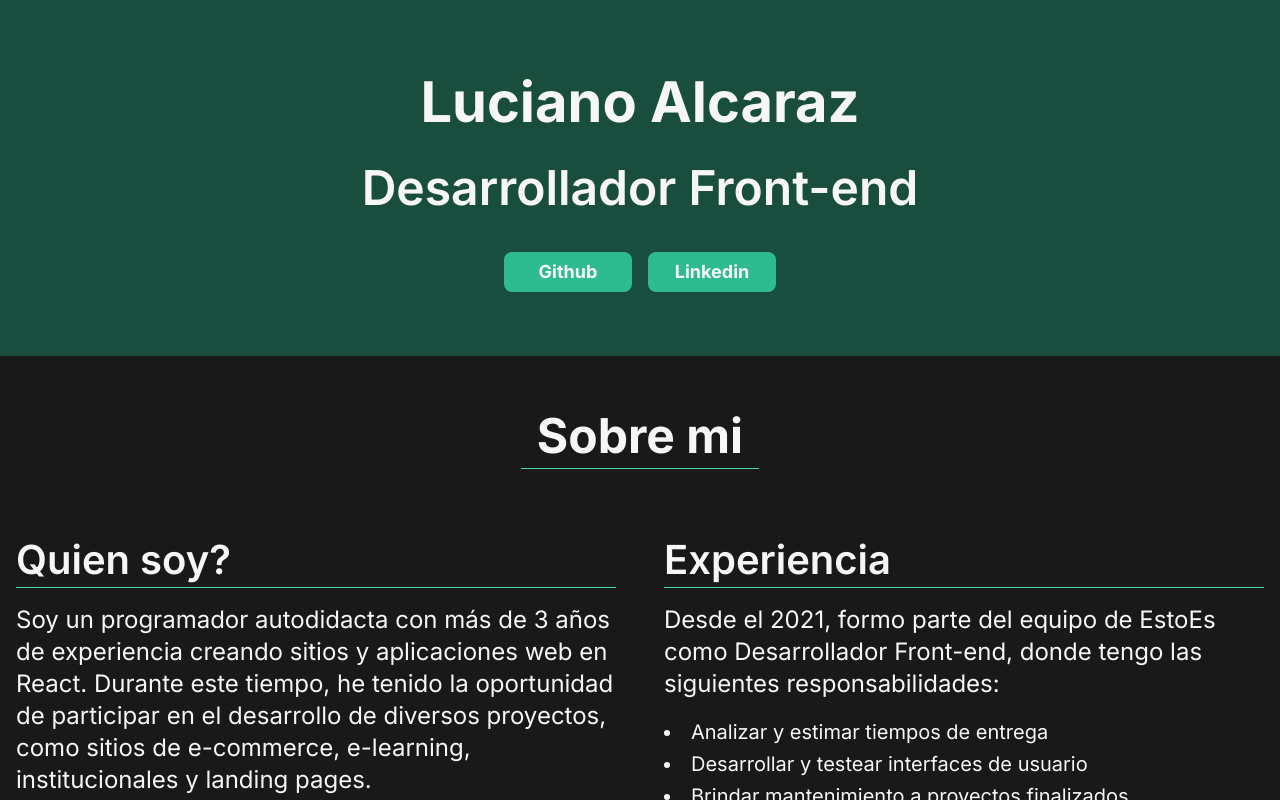
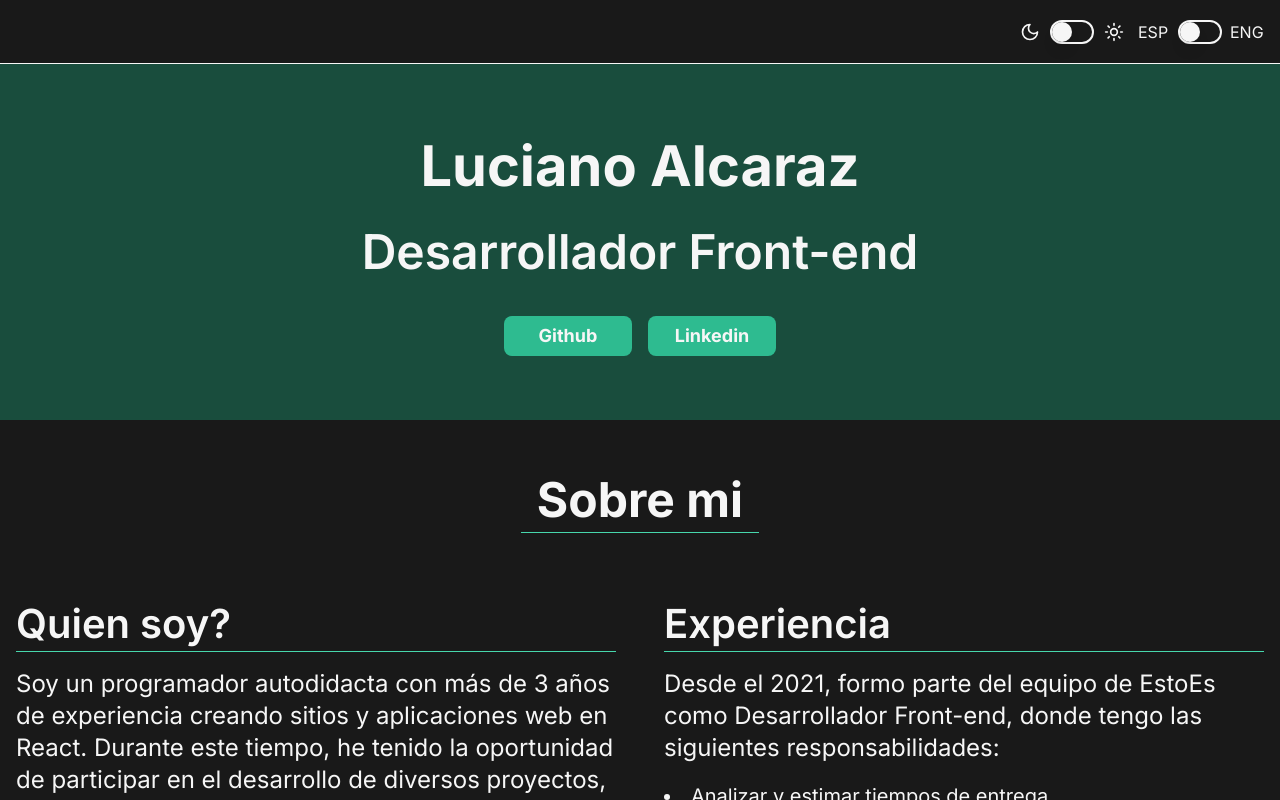
Before and after one commit to maple146/portfolio, a Next.js app: page / in a window 1280 px wide. Shown: the top 800 px of the page. Built offline with nearby package versions, Linux system fonts and the light colour scheme.

Commit message:
Add navbar component

```diff
--- a/package.json
+++ b/package.json
@@ -1,6 +1,6 @@
 {
   "name": "portfolio",
-  "version": "0.1.0",
+  "version": "0.1.1",
   "private": true,
   "scripts": {
     "dev": "next dev",
@@ -11,6 +11,7 @@
   "dependencies": {
     "@radix-ui/react-navigation-menu": "^1.1.4",
     "@radix-ui/react-slot": "^1.0.2",
+    "@radix-ui/react-switch": "^1.0.3",
     "class-variance-authority": "^0.7.0",
     "clsx": "^2.1.0",
     "lucide-react": "^0.315.0",
--- a/src/app/_home/header.tsx
+++ b/src/app/_home/header.tsx
@@ -3,7 +3,7 @@ import { HeaderTypes } from "@/types/header.types";
 
 export default function Header({ title, subtitle, buttons }: HeaderTypes) {
   return (
-    <div className="bg-main-900 h-screen lg:h-auto py-16">
+    <div className="bg-main-900 h-screen lg:h-auto pb-16 pt-[128px]">
       <div className="container flex flex-col items-center justify-center h-full text-center">
         <p className="text-xl lg:text-xl-4 mb-4 font-bold">{title}</p>
         <p className="text-lg lg:text-xl-3 mb-8 font-semibold">{subtitle}</p>
--- a/src/app/layout.tsx
+++ b/src/app/layout.tsx
@@ -1,8 +1,8 @@
 import type { Metadata } from "next";
 import "./globals.css";
 import { Inter as FontSans } from "next/font/google";
-
 import { cn } from "@/lib/utils";
+import Navbar from "@/components/navbar";
 
 const fontSans = FontSans({
   subsets: ["latin"],
@@ -27,6 +27,7 @@ export default function RootLayout({
           fontSans.variable
         )}
       >
+        <Navbar />
         {children}
       </body>
     </html>
--- /dev/null
+++ b/src/components/navbar.tsx
@@ -0,0 +1,43 @@
+'use client'
+
+import { useState } from "react"
+import { Switch } from "@/components/ui/switch"
+import { MoonIcon, SunIcon } from "lucide-react";
+
+export default function Navbar() {
+	const [languageSpanish, setLanguageSpanish] = useState(true);
+	const [darkMode, setDarkMode] = useState(true);
+	console.log({ darkMode })
+	console.log({ languageSpanish })
+
+	return (
+		<nav className="fixed w-full h-16 z-10">
+			<div className="container h-full flex justify-end items-center border-b border-gray-200 bg-black">
+				<div className="flex justify-center w-32">
+					<div className="flex items-center justify-center space-x-1">
+						<MoonIcon className="w-8 h-5" />
+						<Switch
+							id="theme-mode"
+							onClick={() => setDarkMode(!darkMode)}
+						/>
+						<SunIcon className="w-8 h-5" />
+					</div>
+				</div>
+				<div className="flex justify-center w-32">
+					<div className="flex items-center justify-center space-x-2">
+						<div className="w-8">
+							ESP
+						</div>
+						<Switch
+							id="language-mode"
+							onClick={() => setLanguageSpanish(!languageSpanish)}
+						/>
+						<div className="w-8">
+							ENG
+						</div>
+					</div>
+				</div>
+			</div>
+		</nav>
+	)
+}
--- a/src/components/ui/button.tsx
+++ b/src/components/ui/button.tsx
@@ -26,21 +26,31 @@ export interface ButtonProps
   extends React.ButtonHTMLAttributes<HTMLButtonElement>,
   VariantProps<typeof buttonVariants> {
   asChild?: boolean;
-  href: string;
+  href?: string | undefined;
 }
 
 const Button = React.forwardRef<HTMLButtonElement, ButtonProps>(
   ({ className, variant, size, asChild = false, href, ...props }, ref) => {
     const Comp = asChild ? Slot : "button";
-    return (
-      <Link href={href} rel="noopener noreferrer" target="_blank">
+    if (href) {
+      return (
+        <Link href={href} rel="noopener noreferrer" target="_blank">
+          <Comp
+            className={cn(buttonVariants({ variant, size, className }))}
+            ref={ref}
+            {...props}
+          />
+        </Link>
+      );
+    } else {
+      return (
         <Comp
           className={cn(buttonVariants({ variant, size, className }))}
           ref={ref}
           {...props}
         />
-      </Link>
-    );
+      )
+    }
   }
 );
 Button.displayName = "Button";
--- a/src/components/ui/navigation-menu.tsx
+++ /dev/null
@@ -1,128 +0,0 @@
-import * as React from "react"
-import * as NavigationMenuPrimitive from "@radix-ui/react-navigation-menu"
-import { cva } from "class-variance-authority"
-import { ChevronDown } from "lucide-react"
-
-import { cn } from "@/lib/utils"
-
-const NavigationMenu = React.forwardRef<
-  React.ElementRef<typeof NavigationMenuPrimitive.Root>,
-  React.ComponentPropsWithoutRef<typeof NavigationMenuPrimitive.Root>
->(({ className, children, ...props }, ref) => (
-  <NavigationMenuPrimitive.Root
-    ref={ref}
-    className={cn(
-      "relative z-10 flex max-w-max flex-1 items-center justify-center",
-      className
-    )}
-    {...props}
-  >
-    {children}
-    <NavigationMenuViewport />
-  </NavigationMenuPrimitive.Root>
-))
-NavigationMenu.displayName = NavigationMenuPrimitive.Root.displayName
-
-const NavigationMenuList = React.forwardRef<
-  React.ElementRef<typeof NavigationMenuPrimitive.List>,
-  React.ComponentPropsWithoutRef<typeof NavigationMenuPrimitive.List>
->(({ className, ...props }, ref) => (
-  <NavigationMenuPrimitive.List
-    ref={ref}
-    className={cn(
-      "group flex flex-1 list-none items-center justify-center space-x-1",
-      className
-    )}
-    {...props}
-  />
-))
-NavigationMenuList.displayName = NavigationMenuPrimitive.List.displayName
-
-const NavigationMenuItem = NavigationMenuPrimitive.Item
-
-const navigationMenuTriggerStyle = cva(
-  "group inline-flex h-10 w-max items-center justify-center rounded-md bg-white px-4 py-2 text-sm font-medium transition-colors hover:bg-slate-100 hover:text-slate-900 focus:bg-slate-100 focus:text-slate-900 focus:outline-none disabled:pointer-events-none disabled:opacity-50 data-[active]:bg-slate-100/50 data-[state=open]:bg-slate-100/50 dark:bg-slate-950 dark:hover:bg-slate-800 dark:hover:text-slate-50 dark:focus:bg-slate-800 dark:focus:text-slate-50 dark:data-[active]:bg-slate-800/50 dark:data-[state=open]:bg-slate-800/50"
-)
-
-const NavigationMenuTrigger = React.forwardRef<
-  React.ElementRef<typeof NavigationMenuPrimitive.Trigger>,
-  React.ComponentPropsWithoutRef<typeof NavigationMenuPrimitive.Trigger>
->(({ className, children, ...props }, ref) => (
-  <NavigationMenuPrimitive.Trigger
-    ref={ref}
-    className={cn(navigationMenuTriggerStyle(), "group", className)}
-    {...props}
-  >
-    {children}{""}
-    <ChevronDown
-      className="relative top-[1px] ml-1 h-3 w-3 transition duration-200 group-data-[state=open]:rotate-180"
-      aria-hidden="true"
-    />
-  </NavigationMenuPrimitive.Trigger>
-))
-NavigationMenuTrigger.displayName = NavigationMenuPrimitive.Trigger.displayName
-
-const NavigationMenuContent = React.forwardRef<
-  React.ElementRef<typeof NavigationMenuPrimitive.Content>,
-  React.ComponentPropsWithoutRef<typeof NavigationMenuPrimitive.Content>
->(({ className, ...props }, ref) => (
-  <NavigationMenuPrimitive.Content
-    ref={ref}
-    className={cn(
-      "left-0 top-0 w-full data-[motion^=from-]:animate-in data-[motion^=to-]:animate-out data-[motion^=from-]:fade-in data-[motion^=to-]:fade-out data-[motion=from-end]:slide-in-from-right-52 data-[motion=from-start]:slide-in-from-left-52 data-[motion=to-end]:slide-out-to-right-52 data-[motion=to-start]:slide-out-to-left-52 md:absolute md:w-auto",
-      className
-    )}
-    {...props}
-  />
-))
-NavigationMenuContent.displayName = NavigationMenuPrimitive.Content.displayName
-
-const NavigationMenuLink = NavigationMenuPrimitive.Link
-
-const NavigationMenuViewport = React.forwardRef<
-  React.ElementRef<typeof NavigationMenuPrimitive.Viewport>,
-  React.ComponentPropsWithoutRef<typeof NavigationMenuPrimitive.Viewport>
->(({ className, ...props }, ref) => (
-  <div className={cn("absolute left-0 top-full flex justify-center")}>
-    <NavigationMenuPrimitive.Viewport
-      className={cn(
-        "origin-top-center relative mt-1.5 h-[var(--radix-navigation-menu-viewport-height)] w-full overflow-hidden rounded-md border border-slate-200 bg-white text-slate-950 shadow-lg data-[state=open]:animate-in data-[state=closed]:animate-out data-[state=closed]:zoom-out-95 data-[state=open]:zoom-in-90 md:w-[var(--radix-navigation-menu-viewport-width)] dark:border-slate-800 dark:bg-slate-950 dark:text-slate-50",
-        className
-      )}
-      ref={ref}
-      {...props}
-    />
-  </div>
-))
-NavigationMenuViewport.displayName =
-  NavigationMenuPrimitive.Viewport.displayName
-
-const NavigationMenuIndicator = React.forwardRef<
-  React.ElementRef<typeof NavigationMenuPrimitive.Indicator>,
-  React.ComponentPropsWithoutRef<typeof NavigationMenuPrimitive.Indicator>
->(({ className, ...props }, ref) => (
-  <NavigationMenuPrimitive.Indicator
-    ref={ref}
-    className={cn(
-      "top-full z-[1] flex h-1.5 items-end justify-center overflow-hidden data-[state=visible]:animate-in data-[state=hidden]:animate-out data-[state=hidden]:fade-out data-[state=visible]:fade-in",
-      className
-    )}
-    {...props}
-  >
-    <div className="relative top-[60%] h-2 w-2 rotate-45 rounded-tl-sm bg-slate-200 shadow-md dark:bg-slate-800" />
-  </NavigationMenuPrimitive.Indicator>
-))
-NavigationMenuIndicator.displayName =
-  NavigationMenuPrimitive.Indicator.displayName
-
-export {
-  navigationMenuTriggerStyle,
-  NavigationMenu,
-  NavigationMenuList,
-  NavigationMenuItem,
-  NavigationMenuContent,
-  NavigationMenuTrigger,
-  NavigationMenuLink,
-  NavigationMenuIndicator,
-  NavigationMenuViewport,
-}
--- /dev/null
+++ b/src/components/ui/switch.tsx
@@ -0,0 +1,29 @@
+"use client"
+
+import * as React from "react"
+import * as SwitchPrimitives from "@radix-ui/react-switch"
+
+import { cn } from "@/lib/utils"
+
+const Switch = React.forwardRef<
+  React.ElementRef<typeof SwitchPrimitives.Root>,
+  React.ComponentPropsWithoutRef<typeof SwitchPrimitives.Root>
+>(({ className, ...props }, ref) => (
+  <SwitchPrimitives.Root
+    className={cn(
+      "peer inline-flex h-6 w-11 shrink-0 cursor-pointer items-center rounded-full border-2 border-transparent transition-colors focus-visible:outline-none focus-visible:ring-2 focus-visible:ring-slate-950 focus-visible:ring-offset-2 focus-visible:ring-offset-white disabled:cursor-not-allowed disabled:opacity-50 data-[state=checked]:bg-slate-900 data-[state=unchecked]:bg-slate-200 dark:focus-visible:ring-slate-300 dark:focus-visible:ring-offset-slate-950 dark:data-[state=checked]:bg-slate-50 dark:data-[state=unchecked]:bg-slate-800",
+      className
+    )}
+    {...props}
+    ref={ref}
+  >
+    <SwitchPrimitives.Thumb
+      className={cn(
+        "pointer-events-none block h-5 w-5 rounded-full bg-white shadow-lg ring-0 transition-transform data-[state=checked]:translate-x-5 data-[state=unchecked]:translate-x-0 dark:bg-slate-950"
+      )}
+    />
+  </SwitchPrimitives.Root>
+))
+Switch.displayName = SwitchPrimitives.Root.displayName
+
+export { Switch }
```
Also changed, not shown: 1 other file (tests, documents, lock files or other folders).
